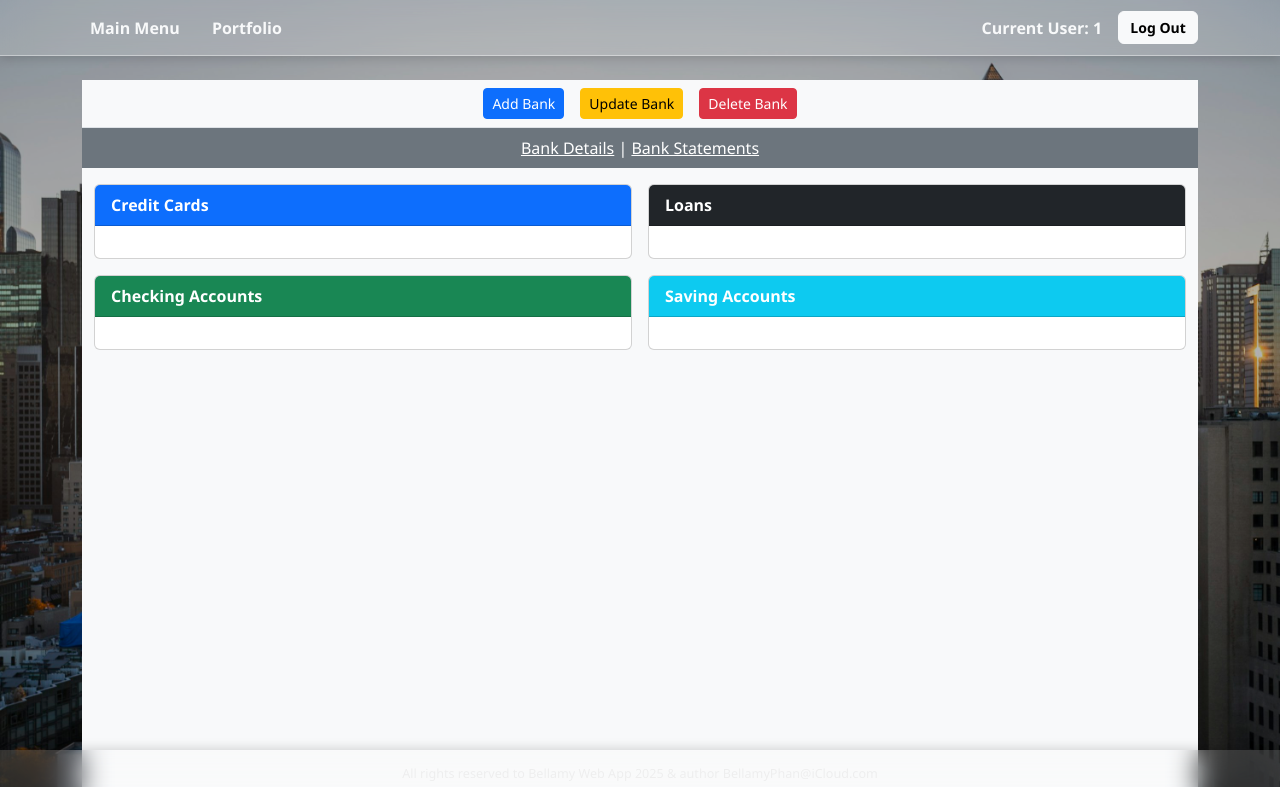
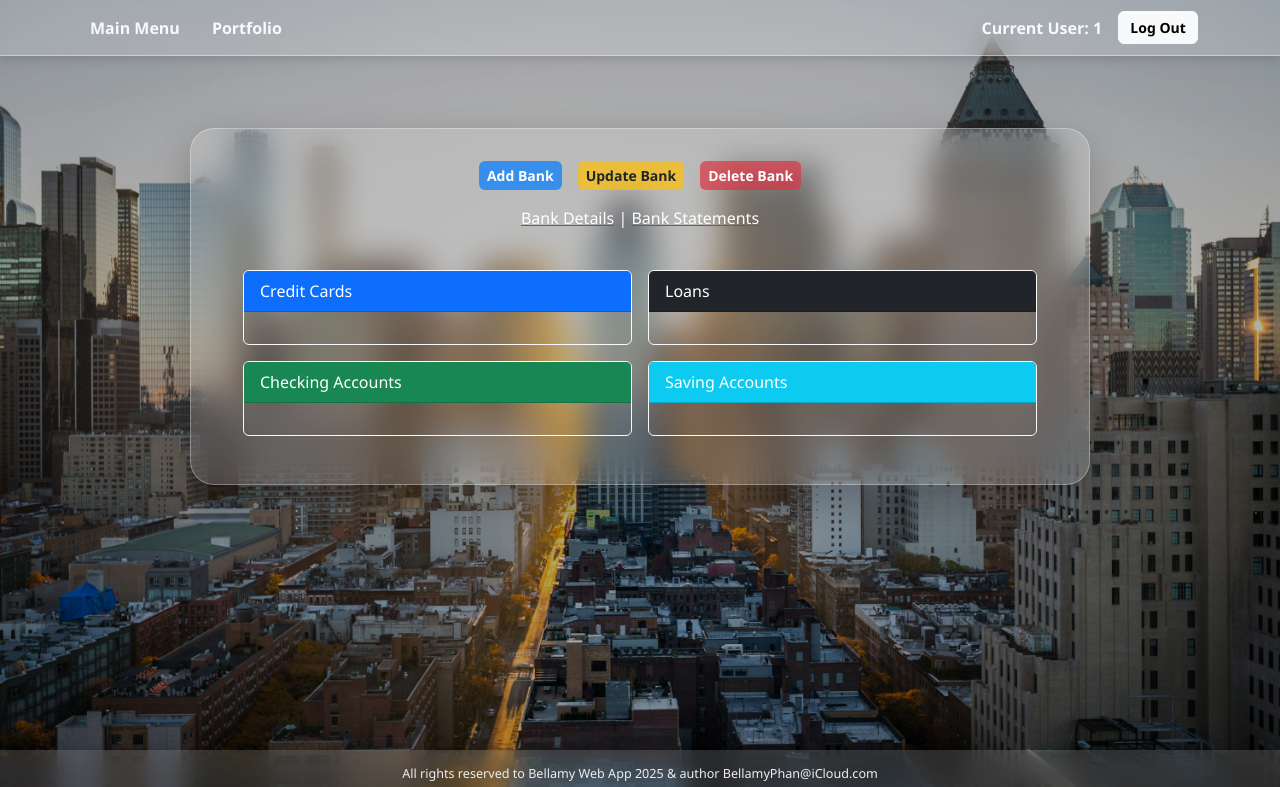
Before and after one commit to bellamyp/bellamy-web-app, an Angular app in the folder angular-frontend/: page /bank-dashboard in a window 1280 px wide. Shown: the top 787 px of the page. Built offline with nearby package versions, Linux system fonts and the light colour scheme; sample sign-in values are in the browser's storage.

Commit message:
frontend: decorate bank dashboard UI

```diff
--- a/angular-frontend/src/app/feature/bank/components/dashboard/dashboard.component.html
+++ b/angular-frontend/src/app/feature/bank/components/dashboard/dashboard.component.html
@@ -1,24 +1,23 @@
+<div class="glass-wrapper">
   <!-- Top Action Bar -->
-<header class="bg-light py-2 border-bottom">
-  <div class="container d-flex justify-content-center gap-3">
+  <div class="action-bar d-flex justify-content-center gap-3 mb-3">
     <button class="btn btn-primary btn-sm" (click)="addBank()">Add Bank</button>
     <button class="btn btn-warning btn-sm" (click)="updateBank()">Update Bank</button>
     <button class="btn btn-danger btn-sm" (click)="deleteBank()">Delete Bank</button>
   </div>
-</header>
 
   <!-- Top Notes Bar -->
-<div class="bg-secondary text-white text-center py-2">
-  <a class="text-white text-decoration-underline" (click)="bankDetails()">Bank Details</a> |
-  <a class="text-white text-decoration-underline" (click)="bankStatement()">Bank Statements</a>
+  <div class="notes-bar text-center mb-4">
+    <a class="text-white link-underline" (click)="bankDetails()">Bank Details</a> |
+    <a class="text-white link-underline" (click)="bankStatement()">Bank Statements</a>
   </div>
 
-<!-- Main Two-by-Two Grid -->
+  <!-- Main Grid -->
   <main class="container-fluid py-3">
     <div class="row g-3">
       <div class="col-md-6">
-      <div class="card h-100">
-        <div class="card-header bg-primary text-white">Credit Cards</div>
+        <div class="card h-100 border-light bg-transparent text-white">
+          <div class="card-header bg-primary">Credit Cards</div>
           <div class="card-body">
             <!-- Fill in later -->
           </div>
@@ -26,8 +25,8 @@
       </div>
 
       <div class="col-md-6">
-      <div class="card h-100">
-        <div class="card-header bg-dark text-white">Loans</div>
+        <div class="card h-100 border-light bg-transparent text-white">
+          <div class="card-header bg-dark">Loans</div>
           <div class="card-body">
             <!-- Fill in later -->
           </div>
@@ -35,8 +34,8 @@
       </div>
 
       <div class="col-md-6">
-      <div class="card h-100">
-        <div class="card-header bg-success text-white">Checking Accounts</div>
+        <div class="card h-100 border-light bg-transparent text-white">
+          <div class="card-header bg-success">Checking Accounts</div>
           <div class="card-body">
             <!-- Fill in later -->
           </div>
@@ -44,8 +43,8 @@
       </div>
 
       <div class="col-md-6">
-      <div class="card h-100">
-        <div class="card-header bg-info text-white">Saving Accounts</div>
+        <div class="card h-100 border-light bg-transparent text-white">
+          <div class="card-header bg-info">Saving Accounts</div>
           <div class="card-body">
             <!-- Fill in later -->
           </div>
@@ -53,3 +52,4 @@
       </div>
     </div>
   </main>
+</div>
--- a/angular-frontend/src/app/feature/bank/components/dashboard/dashboard.component.scss
+++ b/angular-frontend/src/app/feature/bank/components/dashboard/dashboard.component.scss
@@ -1,14 +1,87 @@
-:host {
-  display: flex;
-  flex-direction: column;
-  min-height: 100vh;
-  background-color: #f8f9fa;
+@keyframes fadeInUp {
+  from {
+    opacity: 0;
+    transform: translateY(30px);
+  }
+  to {
+    opacity: 1;
+    transform: translateY(0);
+  }
 }
 
-a:hover {
-  opacity: 0.85;
+.glass-wrapper {
+  max-width: 900px;           // control width as needed
+  margin: 3rem auto 5rem;     // center with margin top & bottom
+  padding: 2rem 2.5rem;
+  background: rgba(255, 255, 255, 0.15);
+  backdrop-filter: blur(16px);
+  -webkit-backdrop-filter: blur(16px);
+  border-radius: 24px;
+  border: 1px solid rgba(255, 255, 255, 0.3);
+  box-shadow: 0 15px 40px rgba(0, 0, 0, 0.25);
+  color: #fff;
+  animation: fadeInUp 0.7s ease forwards;
+
+  /* Override any card backgrounds inside */
+  .card {
+    background: transparent !important;
+    border: 1px solid rgba(255, 255, 255, 0.25);
+    box-shadow: none;
+  }
+
+  /* Keep headers consistent */
+  .card-header {
+    box-shadow: none;
+    color: #fff !important;
+  }
+
+  /* Link style */
+  a.link-underline {
+    text-decoration: underline;
+    cursor: pointer;
+    color: #fff;
+    transition: opacity 0.3s ease;
+
+    &:hover {
+      opacity: 0.8;
+    }
+  }
+
+  /* Buttons */
+  .btn {
+    font-weight: 600;
+    border-radius: 6px;
+    box-shadow: none;
+    transition: background-color 0.3s ease;
+
+    &.btn-primary {
+      background-color: rgba(0, 123, 255, 0.7);
+      color: #fff;
+      border: none;
+
+      &:hover {
+        background-color: rgba(0, 123, 255, 0.9);
+      }
+    }
+
+    &.btn-warning {
+      background-color: rgba(255, 193, 7, 0.7);
+      color: #212529;
+      border: none;
+
+      &:hover {
+        background-color: rgba(255, 193, 7, 0.9);
+      }
+    }
+
+    &.btn-danger {
+      background-color: rgba(220, 53, 69, 0.7);
+      color: #fff;
+      border: none;
+
+      &:hover {
+        background-color: rgba(220, 53, 69, 0.9);
+      }
+    }
+  }
 }
-
-.card-header {
-  font-weight: 600;
-}
```
Lines whose indentation alone changed are shown as unchanged.
